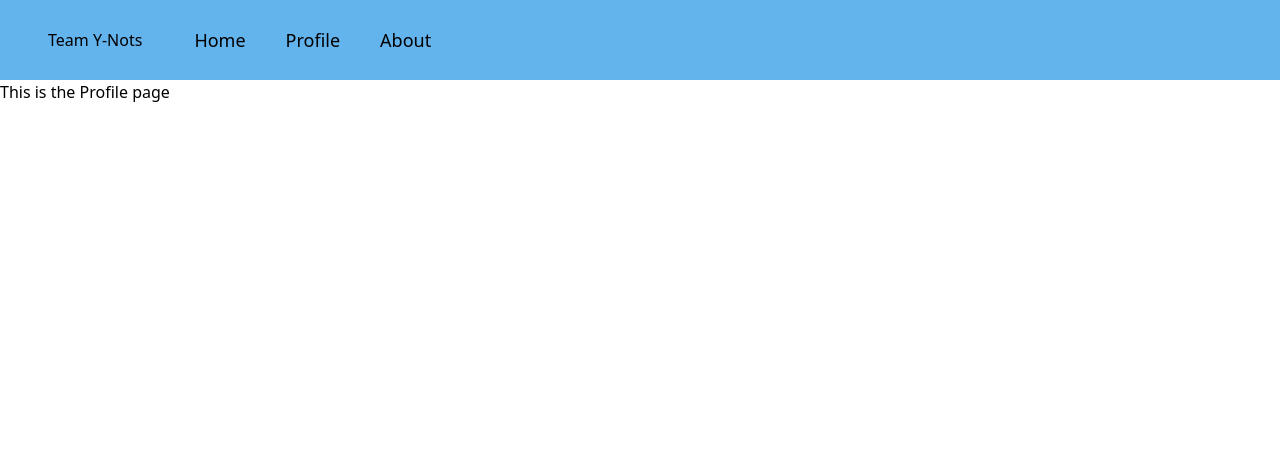
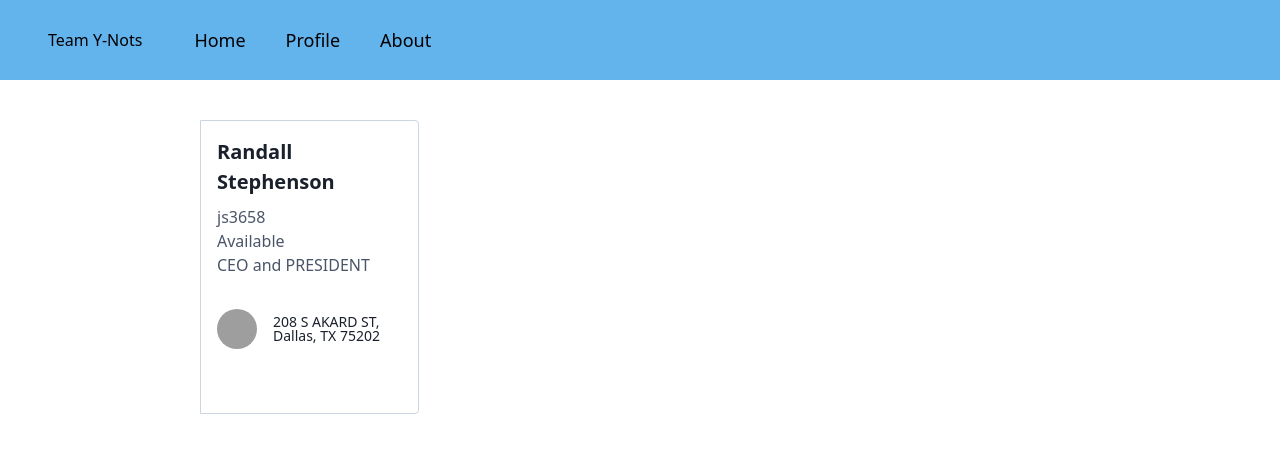
Before and after one commit to adamchrista/tdp_internship_app, a React (Create React App) app in the folder frontend/: page /profile in a window 1280 px wide. Shown: the top 452 px of the page. Built offline with nearby package versions, Linux system fonts and the light colour scheme; grey boxes are pictures that could not be loaded.

Commit message:
Adds the trailwind card for a user

```diff
--- a/frontend/src/components/Profile.js
+++ b/frontend/src/components/Profile.js
@@ -1,9 +1,35 @@
 import React from "react";
+import {
+  Card, Button, CardImg, CardTitle, CardText, CardGroup,
+  CardSubtitle, CardBody, Row, Col
+} from 'reactstrap';
 
-export class Profile extends React.Component{
-    render(){
-        return(
-            <h1> This is the Profile page</h1>
-        );
-    }
+
+// const Profile = () => {
+export class Profile extends React.Component {
+  render() {
+    return (
+      <div class="w-1/3 p-2 max-w-sm lg:max-w-full lg:flex mt-8">
+        <div class="h-12 lg:h-auto lg:w-48 flex-none bg-cover rounded-t lg:rounded-t-none lg:rounded-l text-center overflow-hidden">
+        </div>
+        <div class="border-r border-b border-t border-l border-gray-400 bg-white pb-16 rounded-b lg:rounded-b-none lg:rounded-r p-4 flex flex-col justify-between leading-normal">
+          <div class="mb-8">
+            <div class="text-gray-900 font-bold text-xl mb-2">Randall Stephenson</div>
+            <p class="text-gray-700 text-base">	js3658 </p>
+            <p class="text-gray-700 text-base">	Available </p>
+            <p class="text-gray-700 text-base">	CEO and PRESIDENT </p>
+          </div>
+          <div class="flex items-center">
+            <img class="w-10 h-10 rounded-full mr-4" src="./frontend/src/components/JohnStankey.jpg" alt="Avatar of John Stankey" />
+            <div class="text-sm">
+              <p class="text-gray-900 leading-none">208 S AKARD ST, Dallas, TX 75202</p>
+            </div>
+          </div>
+        </div>
+      </div>
+    );
+  };
 }
+
+export default Profile;
+{/* export default Profile; */ }
```
Also changed, not shown: frontend/package.json (+8 -1 lines), 2 other files (tests, documents, lock files or other folders).
